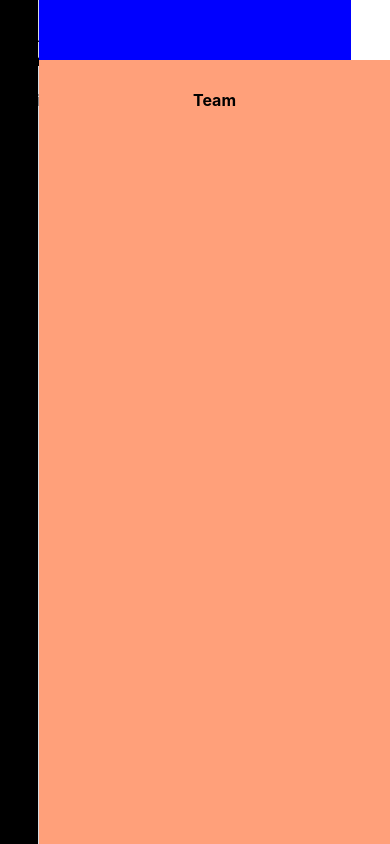
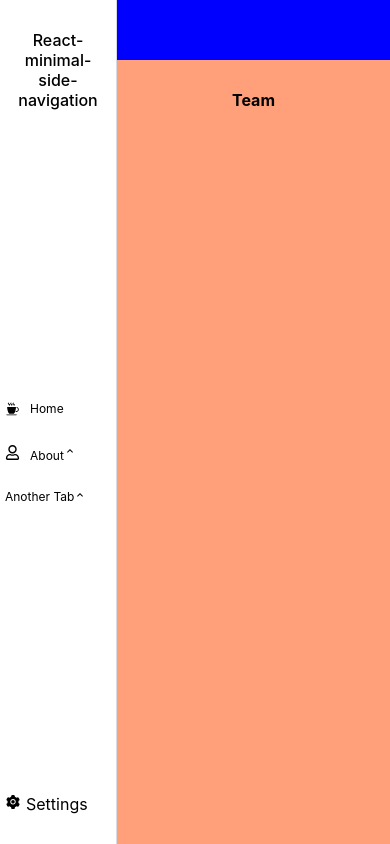
Before and after one commit to Zaibi727/Collection-of-Designs, a React (Create React App) app: page /teams in a window 390 px wide. Built offline with nearby package versions, Linux system fonts and the light colour scheme.

Commit message:
Update sidebarsub.module.css

```diff
--- a/src/components/SideBarSub/sidebarsub.module.css
+++ b/src/components/SideBarSub/sidebarsub.module.css
@@ -8,6 +8,7 @@
 
 .hh{
     font-weight: 500;
+    padding: 0px 20px;
 }
 
 .project{
@@ -118,7 +119,38 @@
     color: black;
 }
 
-@media only screen and (max-width: 768px) {
+@media only screen and (max-width: 850px) {
+    .project{
+        background-color: lightsalmon;
+        position: absolute;
+        left: 30%;
+        top:60px;
+        padding: 30px;
+        width: calc(100% - 30%);
+        height: calc(100% - 60px);
+    }
+    .conatiner{
+      display: grid;
+      grid-template-columns: 30% 70%;
+      width: 100%;
+      height: 100%;
+    }
+    .antoterDiv{
+        padding: 0px 20px;
+    }
+
+    .subUl li{
+       font-size: 14px;
+    }
+    .home{
+        padding: 0px 20px;
+    }
+    .div3 li{
+        padding: 0px 20px;
+    }
+}
+
+@media only screen and (max-width: 600px) {
     .project{
         background-color: lightsalmon;
         position: absolute;
@@ -133,28 +165,7 @@
 
     .conatiner{
       display: grid;
-      grid-template-columns: 30% 80%;
-      width: 100%;
-      height: 100%;
-    }
-}
-
-@media only screen and (max-width: 600px) {
-    .project{
-        background-color: lightsalmon;
-        position: absolute;
-        left: 10%;
-        top:60px;
-        padding: 30px;
-        width: calc(100% - 10%);
-        height: calc(100% - 60px);
-    }
-
-
-
-    .conatiner{
-      display: grid;
-      grid-template-columns: 10% 80%;
+      grid-template-columns: 30% 70%;
       width: 100%;
       height: 100%;
     }
@@ -165,14 +176,103 @@
         align-items: center;
         height: 100vh;
         border-right: 1px solid #d6dae2;
-        width: 100%;
-        background-color: black !important;
-        color: black !important;
     }
-    .div2{
-    visibility: hidden;
+    .aboutDiv{
+        display: flex;
+        justify-content: left;
+        padding: 0px 10px;
+    }
+    .antoterDiv{
+        display: flex;
+        justify-content: left;
+        padding: 0px 10px;
+    }
+
+    .subUl li{
+       font-size: 14px;
+    }
+    .home{
+        display: flex;
+        justify-content: left;
+        padding: 0px 10px;
     }
     .div3{
-        visibility: hidden;
+        width: 100%;
+    }
+    .div3 li{
+        display: flex;
+        padding: 0px 10px;
+        color: black;
+        font-weight: 500;
+        text-decoration: none !important;
     }
 }
+
+@media only screen and (max-width: 480px){
+    .project{
+        background-color: lightsalmon;
+        position: absolute;
+        left: 30%;
+        top:60px;
+        padding: 30px;
+        width: calc(100% - 30%);
+        height: calc(100% - 60px);
+    }
+
+
+
+    .conatiner{
+      display: grid;
+      grid-template-columns: 30% 70%;
+      width: 100%;
+      height: 100%;
+    }
+    .sidenav{
+        display: flex;
+        flex-direction: column;
+        justify-content: space-between;
+        align-items: center;
+        height: 100vh;
+        border-right: 1px solid #d6dae2;
+    }
+    .aboutDiv{
+        display: flex;
+        justify-content: left;
+        padding: 0px 5px;
+    }
+    .antoterDiv{
+        display: flex;
+        justify-content: left;
+        padding: 0px 5px;
+    }
+
+    .subUl li{
+       font-size: 14px;
+    }
+    .home{
+        display: flex;
+        justify-content: left;
+        padding: 0px 5px;
+    }
+    .div3{
+        width: 100%;
+    }
+    .div3 li{
+        display: flex;
+        padding: 0px 5px;
+        color: black;
+        font-weight: 400;
+        text-decoration: none !important;
+    }
+    .div2 li{
+        margin-bottom: 20px;
+        margin-top: 20px;
+        font-weight: 400;
+        font-size: 12px;
+        text-decoration: none !important;
+        color: black;
+    }
+    .setting{
+        margin-right: 5px;
+    }
+}
```
